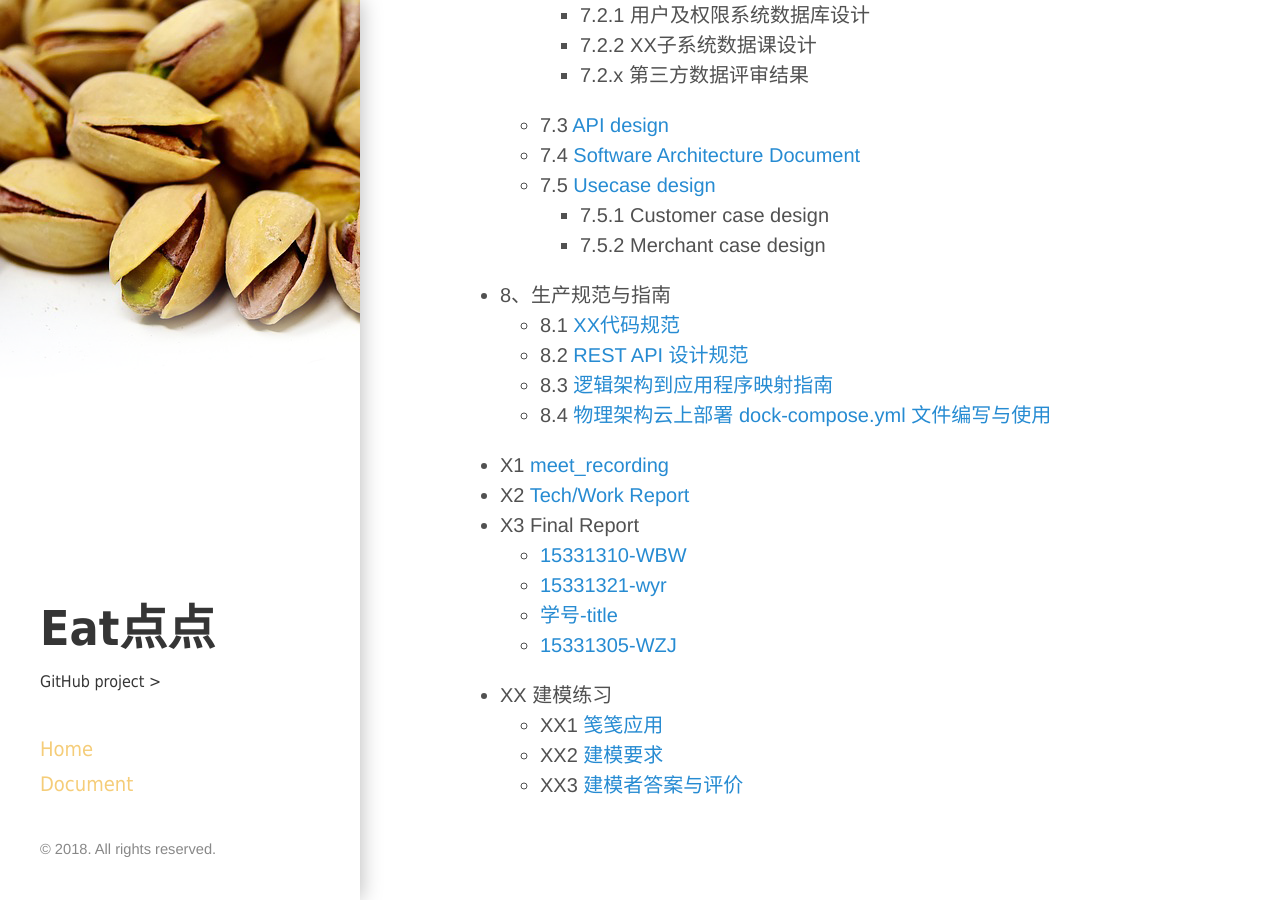
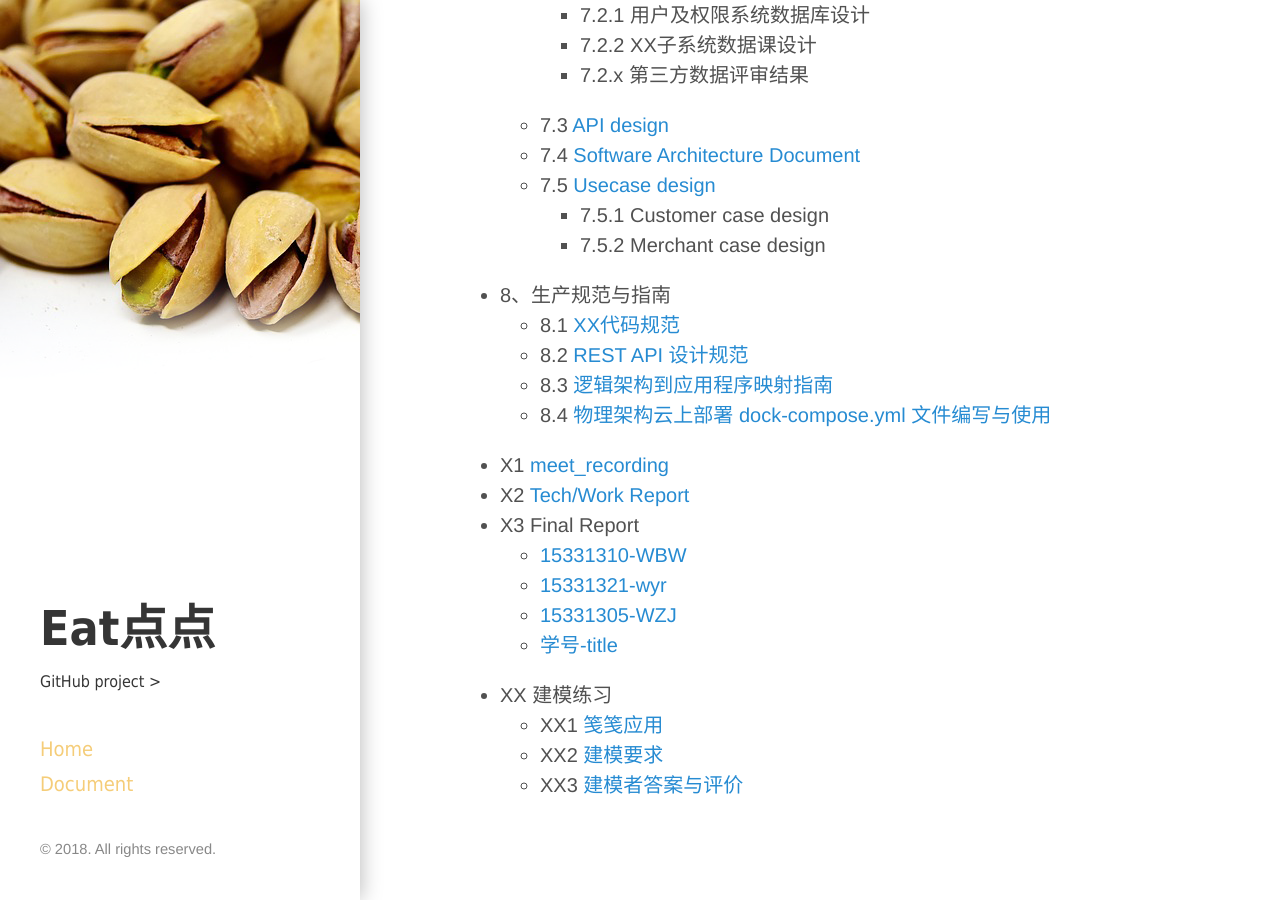
Before and after one commit to ChickenDinner8/ChickenDinner8.github.io, a Jekyll site: the page built from index.md, in a window 1280 px wide and 900 px high, scrolled down 936 px. Built offline with Jekyll 4.4.1, drawn with Linux system fonts in a browser that asks for light colours.

```diff
--- a/index.md
+++ b/index.md
@@ -65,8 +65,8 @@ title: Home
 + X3 Final Report
     - [15331310-WBW](https://bowenwu1.github.io/2018/06/30/2018-06-30-FinalReport/)
     - [15331321-wyr](https://chickendinner8.github.io/2018/06/30/Rayman.html)
+    - [15331305-WZJ](https://blog.csdn.net/Llunnn/article/details/80870749)
     - [学号-title]()
-    - [15331305-WZJ](https://blog.csdn.net/Llunnn/article/details/80870749)
 + XX 建模练习
     - XX1 [笺笺应用](https://chickendinner8.github.io/2018/05/11/笺笺建模练习.html)
     - XX2 [建模要求](https://chickendinner8.github.io/2018/05/13/XX2.html)
```
